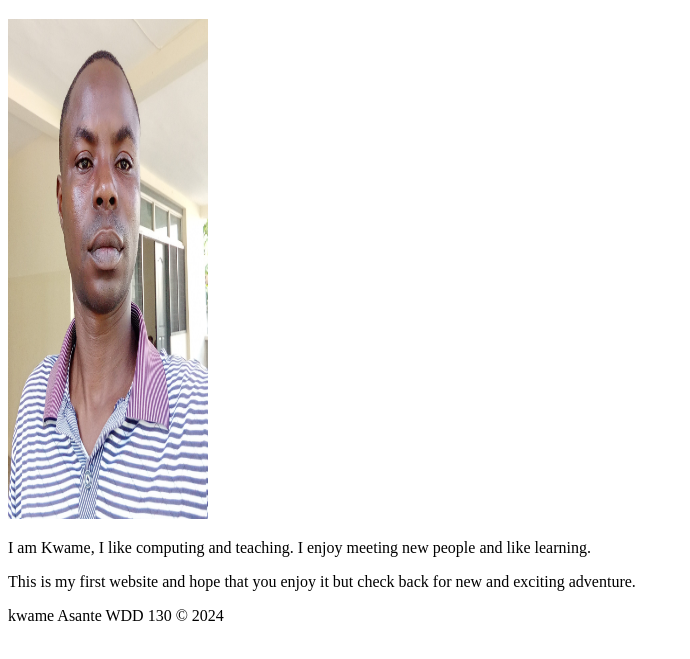
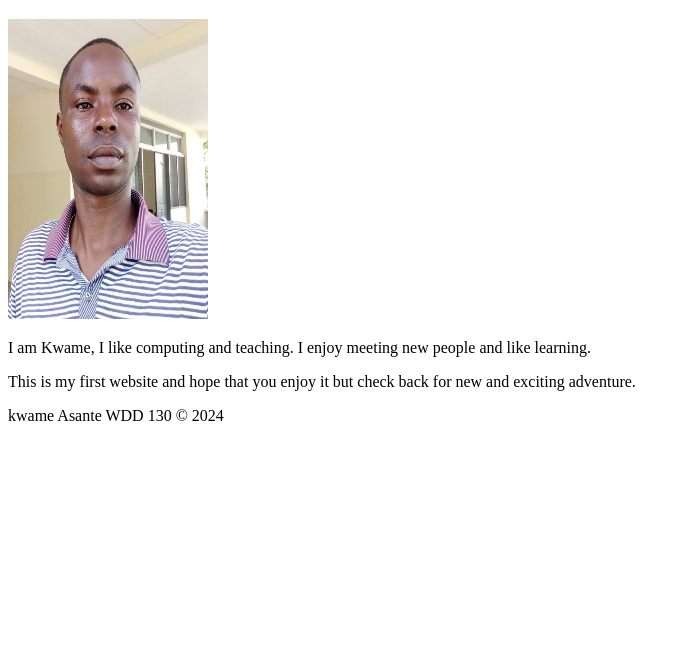
Before and after one commit to Kwameagyakwa/wdd130, a plain HTML site: page index.html in a window 1280 px wide. Shown: the part 87-746 px from the top of the page, without its empty margins (0-690 px from the left). Drawn offline with Linux system fonts and the light colour scheme.

Commit message:
Update index.html

```diff
--- a/index.html
+++ b/index.html
@@ -14,7 +14,7 @@
     </header>
     <main>
         <h1>Kwame Agyakwa Asante | WDD 130</h1>
-        <img src="kwame.jpg" style="width: 200px; height: 500px;" alt="Kwame Asante">
+        <img src="kwame.jpg" style="width: 200px; height: 300px;" alt="Kwame Asante">
         <p> I am Kwame, I like computing and teaching. I enjoy meeting new people and like learning.</p>
         <p> This is my first website and hope that you enjoy it but check back for new and exciting adventure. </p>
     </main>
```
